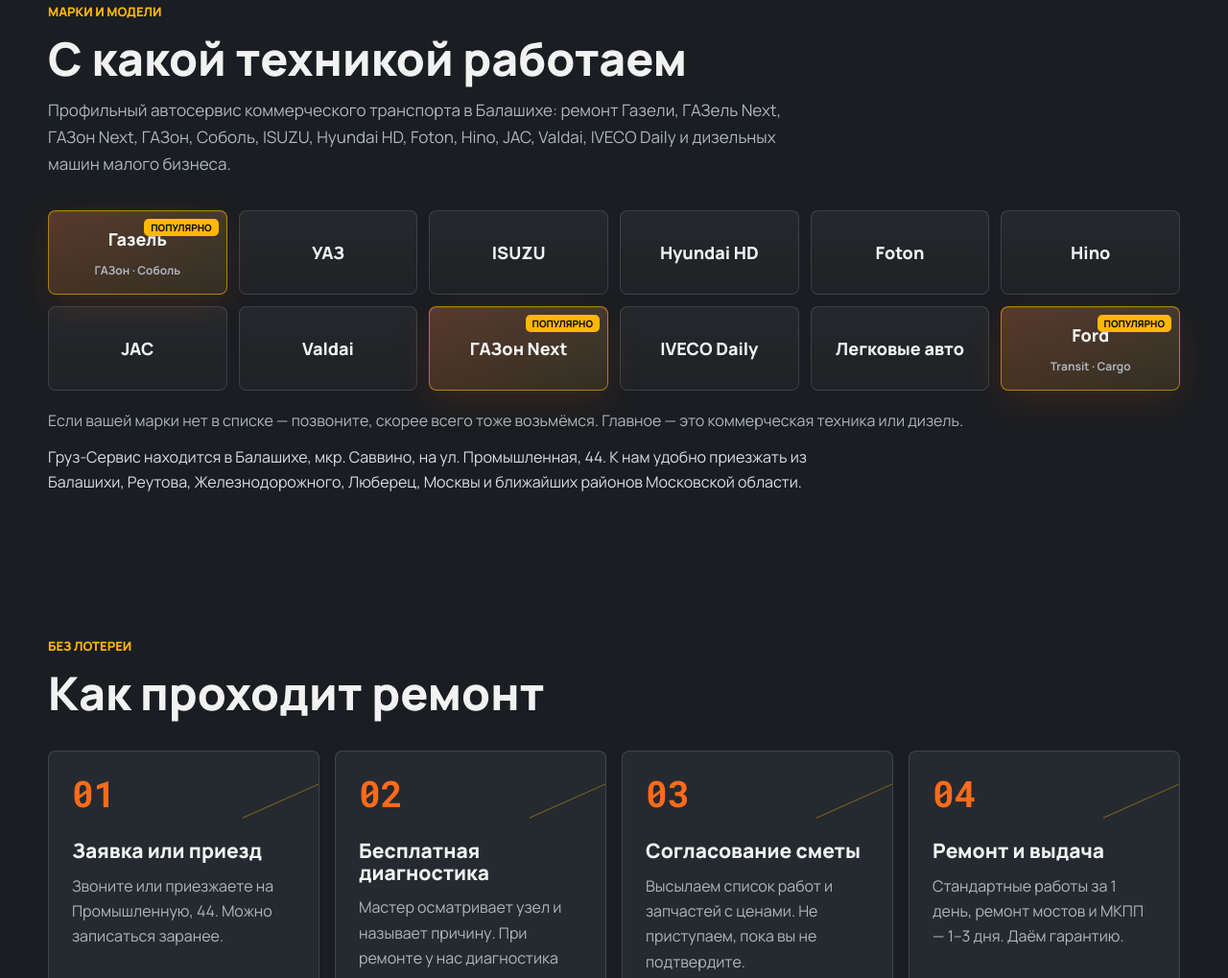
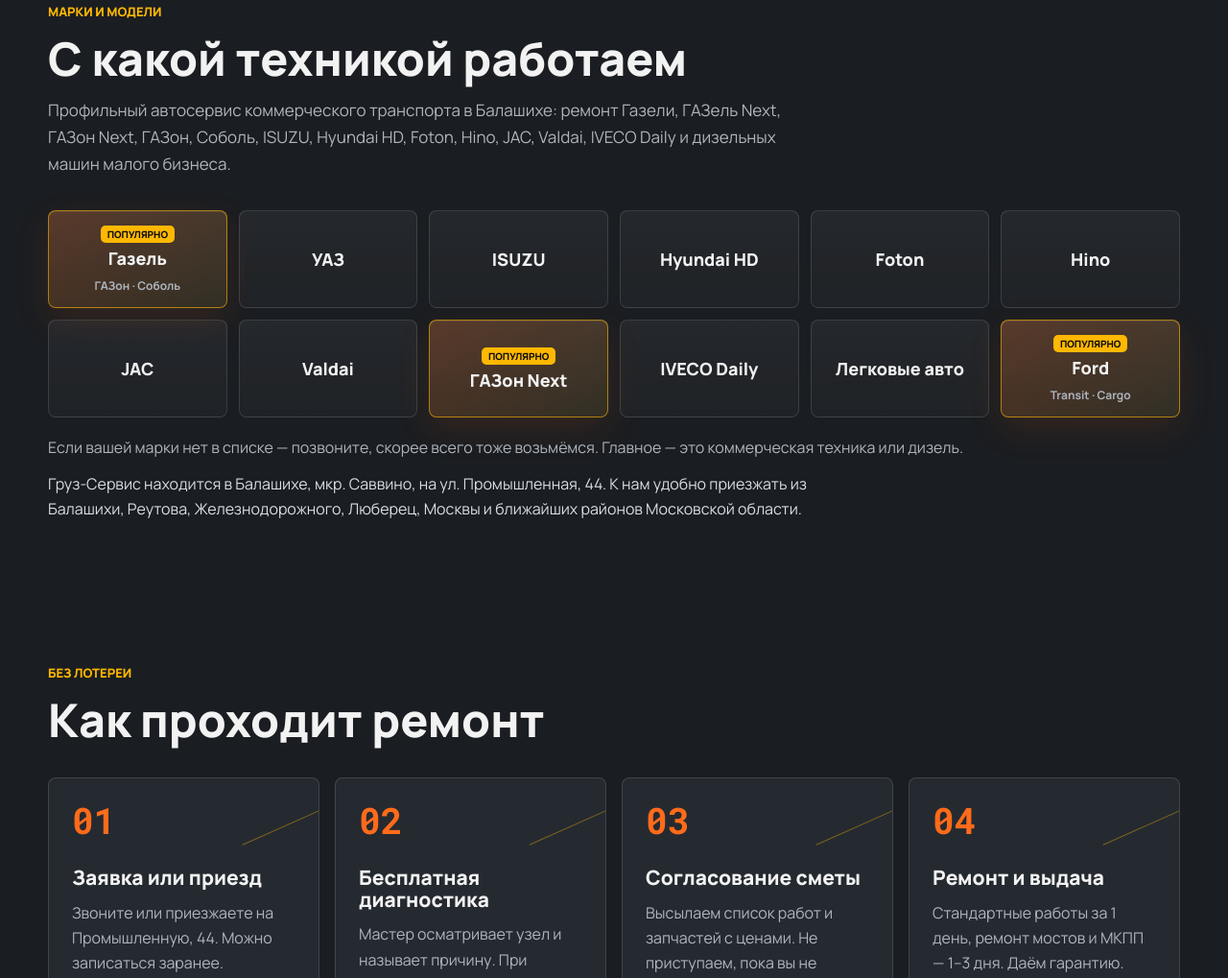
Before and after one commit to rombensonn/gruz-service-landing, a website: page index.html in a window 1280 px wide. Shown: the part 3315-4334 px from the top of the page at 96% size. Drawn offline with Linux system fonts and the light colour scheme.

Commit message:
Fix popular brand badge layout

```diff
--- a/index.html
+++ b/index.html
@@ -757,6 +757,11 @@
     }
 
     .brand-tile--popular {
+      min-height: 102px;
+      align-content: center;
+      justify-items: center;
+      gap: 6px;
+      padding: 14px 12px;
       border-color: rgba(255, 184, 0, 0.58);
       background:
         linear-gradient(145deg, rgba(255, 107, 26, 0.22), rgba(255, 184, 0, 0.08)),
@@ -765,9 +770,10 @@
     }
 
     .brand-tile__badge {
-      position: absolute;
-      top: 8px;
-      right: 8px;
+      display: inline-flex;
+      align-items: center;
+      justify-content: center;
+      width: fit-content;
       padding: 4px 7px;
       border-radius: 5px;
       color: var(--black);
@@ -776,6 +782,12 @@
       font-weight: 900;
       line-height: 1;
       text-transform: uppercase;
+    }
+
+    .brand-tile__name {
+      display: block;
+      color: var(--text);
+      line-height: 1.15;
     }
 
     .brand-tile small {
@@ -2423,7 +2435,8 @@
         <div class="brands-grid reveal" aria-label="Список техники">
           <div class="brand-tile brand-tile--popular">
             <span class="brand-tile__badge">Популярно</span>
-            Газель<small>ГАЗон · Соболь</small>
+            <span class="brand-tile__name">Газель</span>
+            <small>ГАЗон · Соболь</small>
           </div>
           <div class="brand-tile">УАЗ</div>
           <div class="brand-tile">ISUZU</div>
@@ -2434,13 +2447,14 @@
           <div class="brand-tile">Valdai</div>
           <div class="brand-tile brand-tile--popular">
             <span class="brand-tile__badge">Популярно</span>
-            ГАЗон Next
+            <span class="brand-tile__name">ГАЗон Next</span>
           </div>
           <div class="brand-tile">IVECO Daily</div>
           <div class="brand-tile">Легковые авто</div>
           <div class="brand-tile brand-tile--popular">
             <span class="brand-tile__badge">Популярно</span>
-            Ford<small>Transit · Cargo</small>
+            <span class="brand-tile__name">Ford</span>
+            <small>Transit · Cargo</small>
           </div>
         </div>
         <p class="note reveal">Если вашей марки нет в списке — позвоните, скорее всего тоже возьмёмся. Главное — это коммерческая техника или дизель.</p>
```
